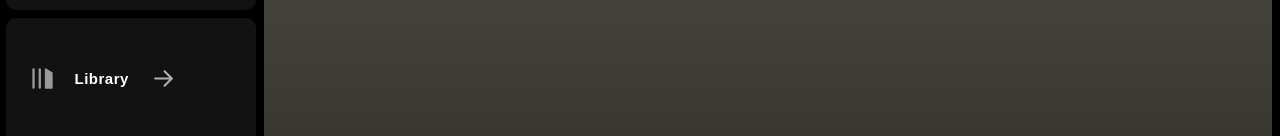
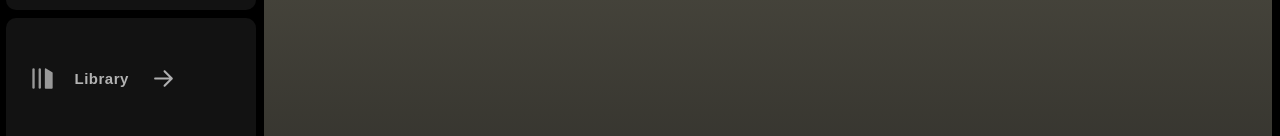
Before and after one commit to jdvictoria/spooftify, a React (Create React App) app: page / in a window 1280 px wide. Shown: the part 126-262 px from the top of the page. Built offline with nearby package versions, Linux system fonts and the light colour scheme.

Commit message:
Library Text Color Hover

```diff
--- a/src/components/atoms/nav_buttons/index.tsx
+++ b/src/components/atoms/nav_buttons/index.tsx
@@ -87,7 +87,9 @@ export function NavigationIcon(props: { meta: string; active: boolean; onClick:
                         onMouseLeave={() => setIsHovered(false)}
                         onClick={() => props.onClick(props.meta)}
                         style={{
-                            color: props.active ? '#ffffff' : isHovered ? '#ffffff' : '#b3b3b3',
+                            color: props.active ?
+                                (props.meta === 'library' ? (isHovered ? '#ffffff' : '#b3b3b3') : '#ffffff')
+                                : (isHovered ? '#ffffff' : '#b3b3b3'),
                         }}
                     >
                         {textSource}
--- a/src/components/molecules/nav_big_card/index.tsx
+++ b/src/components/molecules/nav_big_card/index.tsx
@@ -69,20 +69,22 @@ export function BigCard(){
     const [arrowButton, setArrowButton] = useState('expand');
 
     const handleButtonClick = (meta: string) => {
-        setActiveButton((prevActiveButton) =>
-            prevActiveButton === meta ? '' : meta
-        );
+        setTimeout(() => {
+            setActiveButton((prevActiveButton) =>
+                prevActiveButton === meta ? '' : meta
+            );
+        }, 250);
     };
 
     const handleArrowClick = () => {
         if(arrowButton === 'expand') {
             setTimeout(() => {
                 setArrowButton('collapse');
-            }, 500);
+            }, 250);
         } else if(arrowButton === 'collapse') {
             setTimeout(() => {
                 setArrowButton('expand');
-            }, 500);
+            }, 250);
         }
     }
 
--- a/src/components/organisms/main/index.tsx
+++ b/src/components/organisms/main/index.tsx
@@ -17,8 +17,6 @@ export const Nav = styled.div`
 
   justify-content: center;
   align-items: flex-end;
-
-  background-color: #000000;
 `;
 
 export const Home = styled.div`
@@ -39,7 +37,7 @@ export const HomeCard = styled.div`
   position: relative;
 
   width: 98.5%;
-  height: 98.5%;
+  height: 98.75%;
 
   justify-content: center;
   align-items: center;
```
